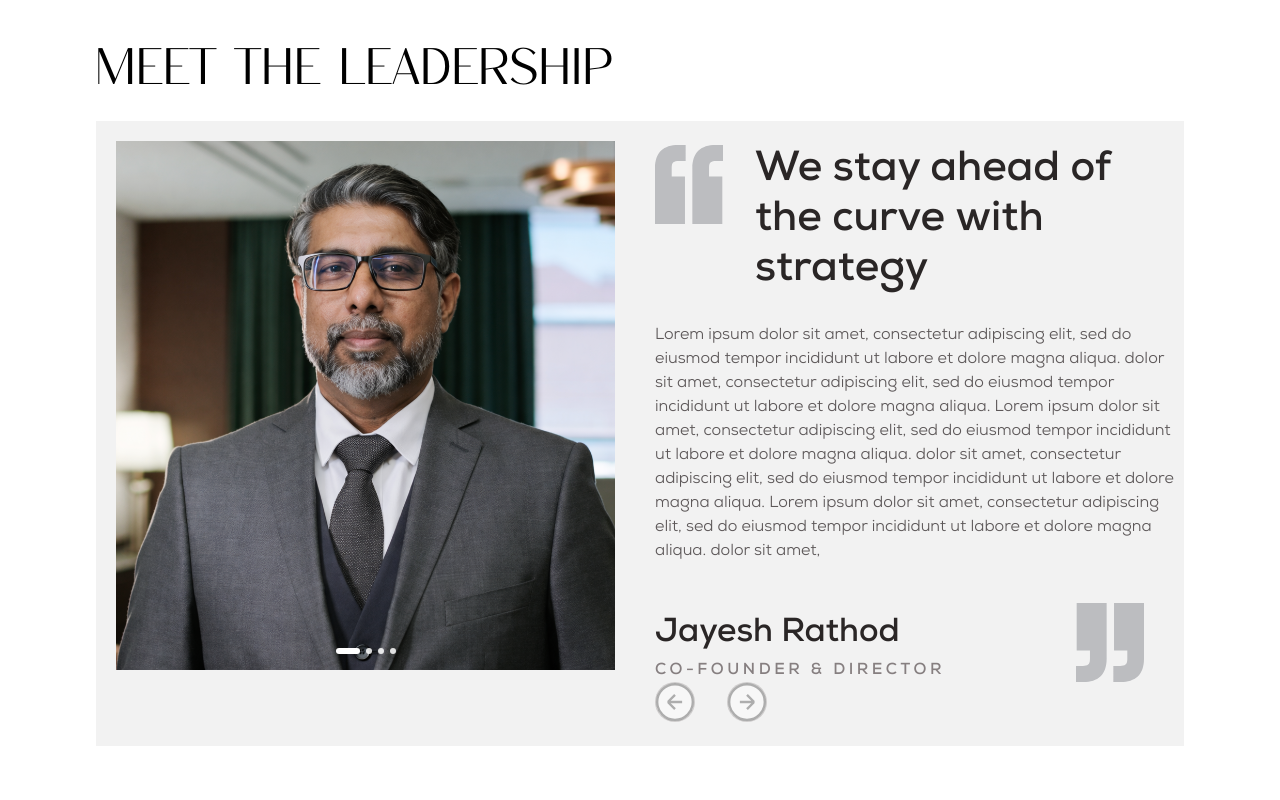
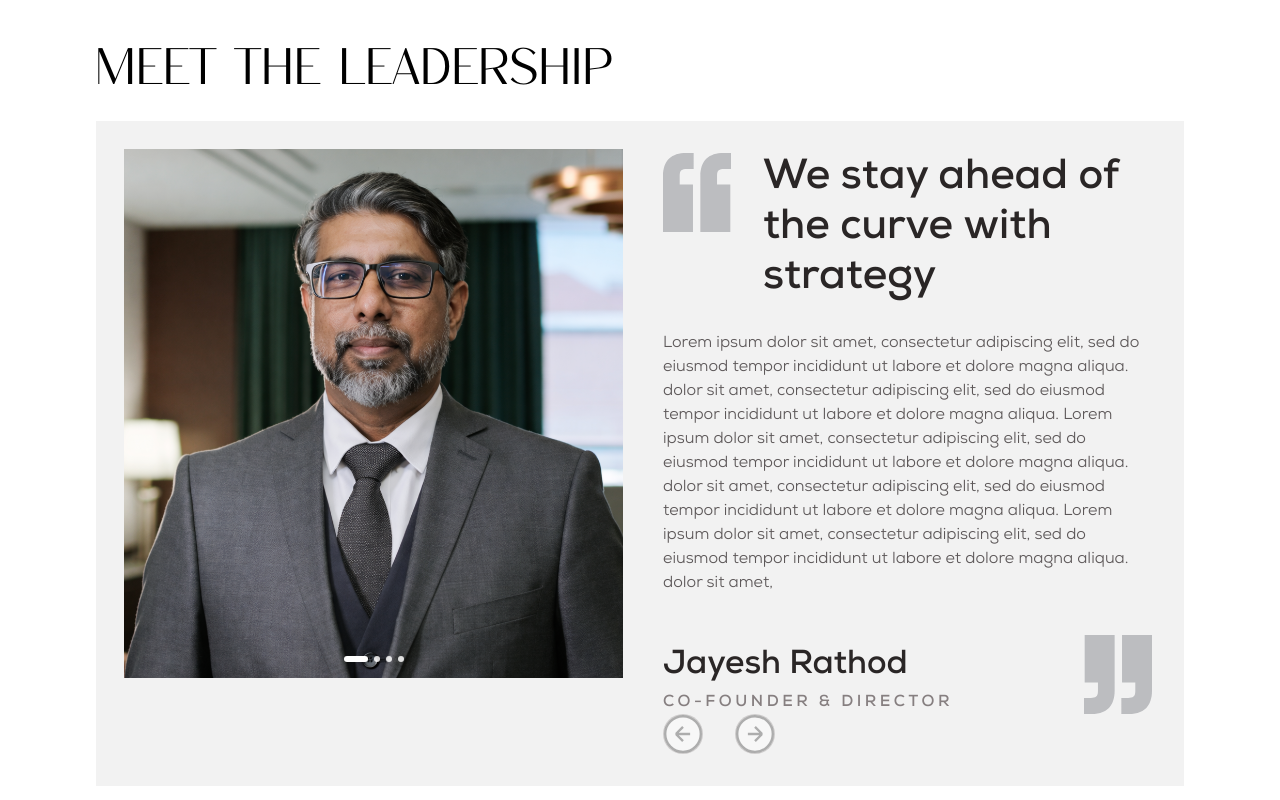
Before and after one commit to NAVIKNITIN/Guardians, a Next.js app: page /about in a window 1280 px wide. Shown: the part 1580-2380 px from the top of the page. Built offline with nearby package versions, Linux system fonts and the light colour scheme.

Commit message:
about section fine tuning done

```diff
--- a/components/developer/DeveloperStatsSection.tsx
+++ b/components/developer/DeveloperStatsSection.tsx
@@ -249,7 +249,7 @@ export function AboutLeadershipSection({
     <div className="mx-auto w-full min-w-0  bg-[#F2F2F2]">
       <div className=" border-[#000000]  ">
         <div
-          className="grid gap-8 lg:grid-cols-[minmax(0,var(--leadership-image-w))_minmax(0,1fr)] lg:gap-10"
+          className="p-2 grid gap-8 lg:grid-cols-[minmax(0,var(--leadership-image-w))_minmax(0,1fr)] lg:gap-10"
           style={
             {
               "--leadership-image-w": `${LEADERSHIP_IMAGE_WIDTH}px`,
@@ -306,7 +306,7 @@ export function AboutLeadershipSection({
           </div>
 
           {/*  */}
-          <div className="flex flex-col justify-between py-2 lg:py-6">
+          <div className="flex flex-col justify-between py-2 lg:py-6 md:mr-6">
             <div className="">
               <AnimatePresence custom={direction} initial={false} mode="wait">
                 <motion.div
@@ -328,14 +328,14 @@ export function AboutLeadershipSection({
                       sizes="100px"
                     />
                     <span>
-                      <h3 className="n-bold fs-42 lg:fs-42 lh-50 lg:lh-60 pl-4">
+                      <h3 className="n-bold fs-42 lg:fs-42 lh-50 lg:lh-60 pl-4 pr-1">
                         {activeSlide.title}
                       </h3>
 
 
                     </span>
                   </div>
-                  <p className="mt-7 max-w-[560px] fs-16 lh-24 n-book fw-100 leading-8 text-[#5d5859] sm:text-[15px]">
+                  <p className="mt-7 fs-16 lh-24 n-book fw-100 leading-8 text-[#5d5859] sm:text-[15px]">
                     {activeSlide.body}
                   </p>
 
@@ -344,7 +344,7 @@ export function AboutLeadershipSection({
               </AnimatePresence>
             </div>
 
-            <div className="mt-10 mr-10">
+            <div className="mt-10 ">
               <AnimatePresence custom={direction} initial={false} mode="wait">
                 <motion.div
                   key={`${activeSlide.id}-bottom`}
```
